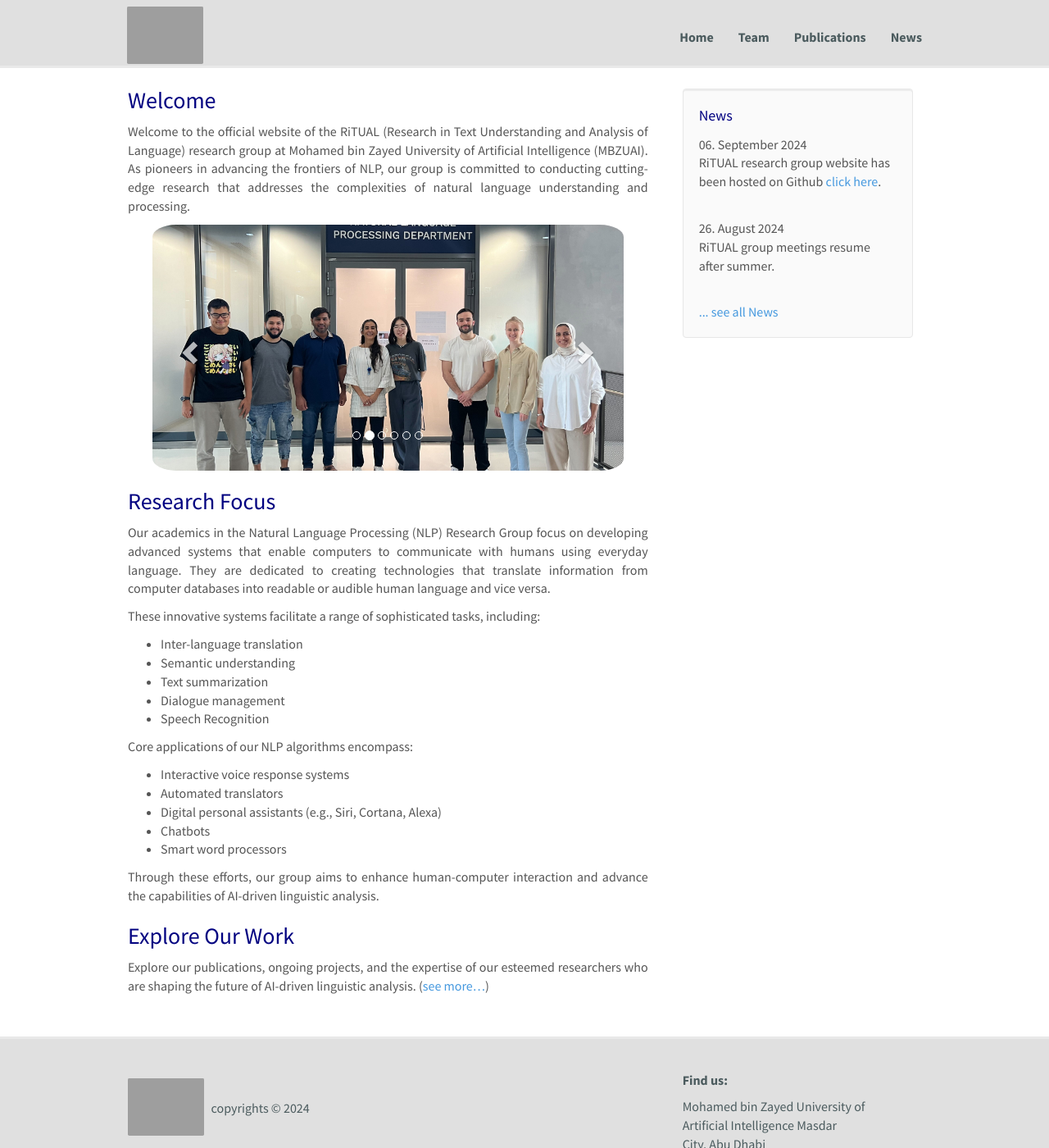
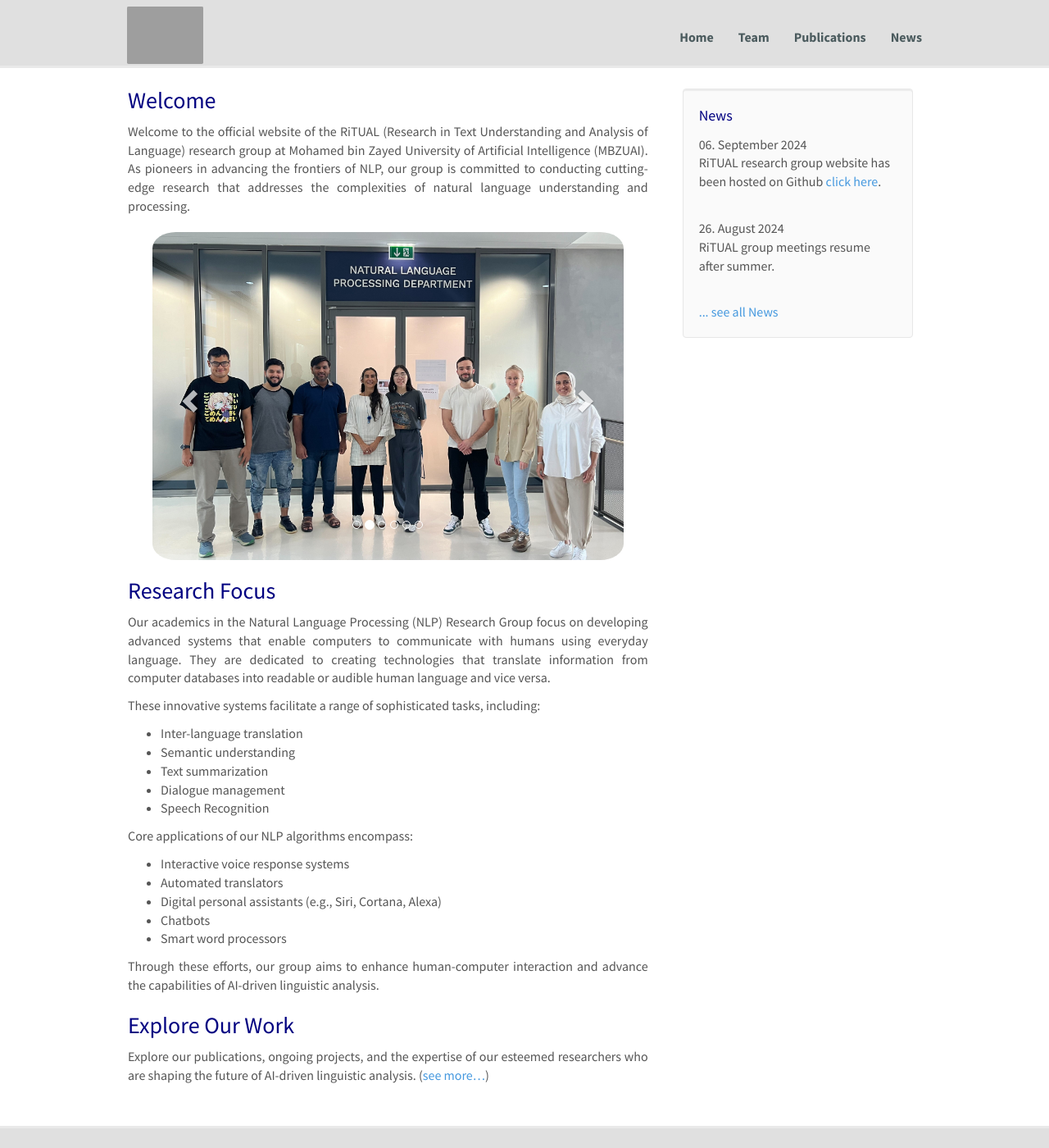
Before and after one commit to RiTUAL-MBZUAI/web, a Jekyll site: the page built from _pages/home.md, in a window 1280 px wide and 1400 px high. Shown: the whole window at 82% size. Built offline with Jekyll 4.4.1, drawn with Linux system fonts in a browser that asks for light colours; nearby versions of some CDN libraries.

Commit message:
updated slider

```diff
--- a/_pages/home.md
+++ b/_pages/home.md
@@ -13,7 +13,7 @@ Welcome to the official website of the RiTUAL (Research in Text Understanding an
 <style>
 #carousel img {
     width: 100%;
-    height: 300px; /* Set the desired height */
+    height: 400px; /* Set the desired height */
     object-fit: cover; /* This will ensure the images cover the entire area while maintaining aspect ratio */
 }
 </style>
--- a/css/main.scss
+++ b/css/main.scss
@@ -87,8 +87,8 @@ firstp {
 
 .carousel {
     border-radius: 3px 3px 3px 3px;
-    margin-bottom: 0px;
-    margin-top: 0px;
+    margin-bottom: 20px;
+    margin-top: 20px;
     margin-left: 30px;
     margin-right: 30px;
 }
```
